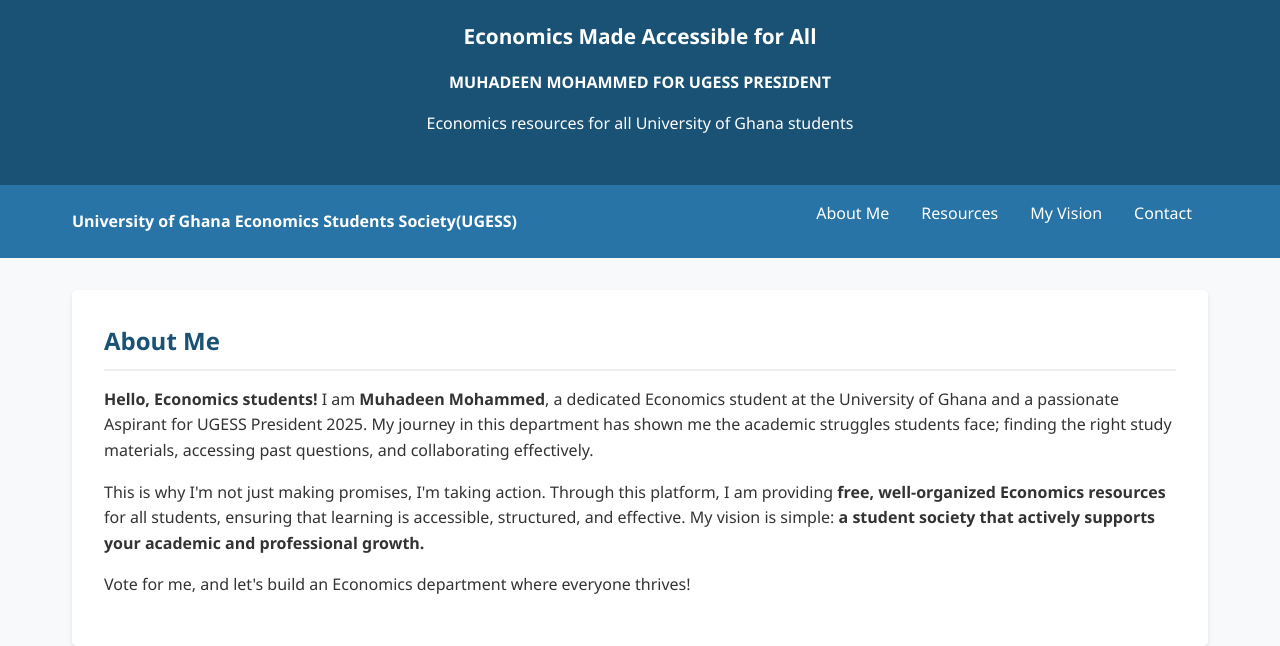
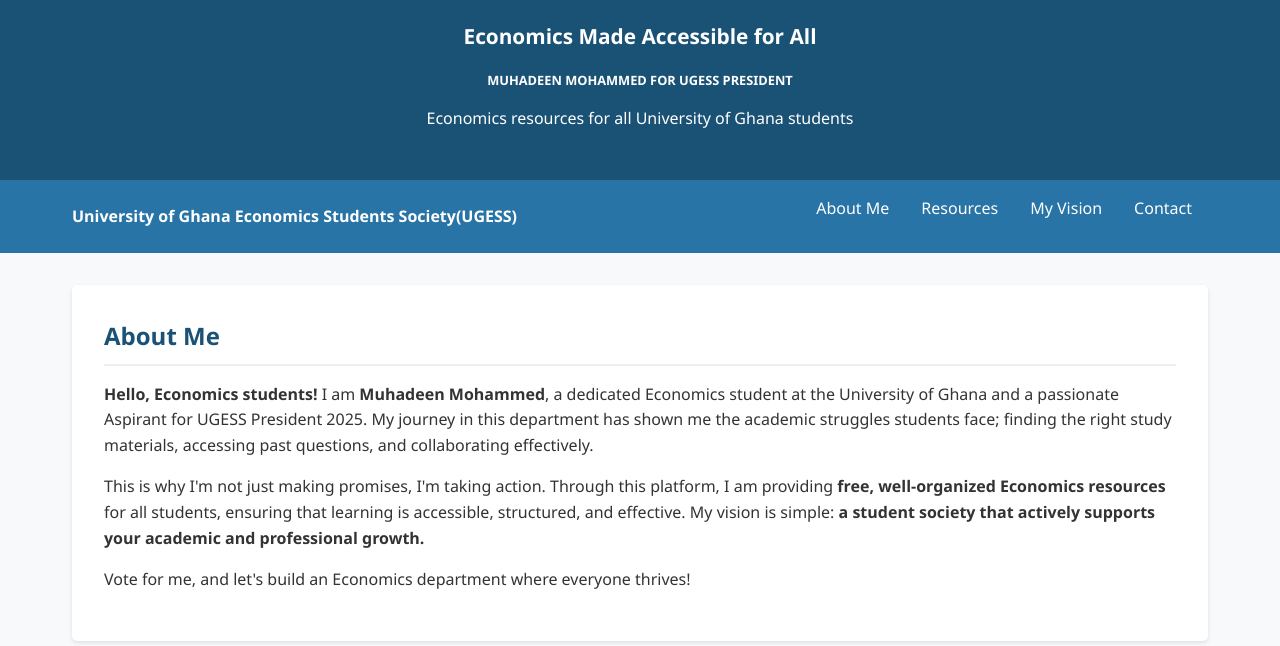
Before and after one commit to Muhadeen/UGESS-ACADEMIC-RESOURCE-HUB-MUHADEEN, a plain HTML site: page index.html in a window 1280 px wide. Shown: the part 155-801 px from the top of the page. Drawn offline with Linux system fonts and the light colour scheme.

Commit message:
Update index.html

```diff
--- a/index.html
+++ b/index.html
@@ -203,7 +203,7 @@
     </div>
         <div class="header-content">
     <h1 class="site-title" style="font-size: 1.3rem;">Economics Made Accessible for All</h1>
-    <h1 class="site-title" style="font-size: 1.0rem;">MUHADEEN MOHAMMED FOR UGESS PRESIDENT</h1>
+    <h1 class="site-title" style="font-size: 0.8rem;">MUHADEEN MOHAMMED FOR UGESS PRESIDENT</h1>
     <p class="tagline" style="font-size: 1rem;">Economics resources for all University of Ghana students</p>
 </div>
     </header>
```
